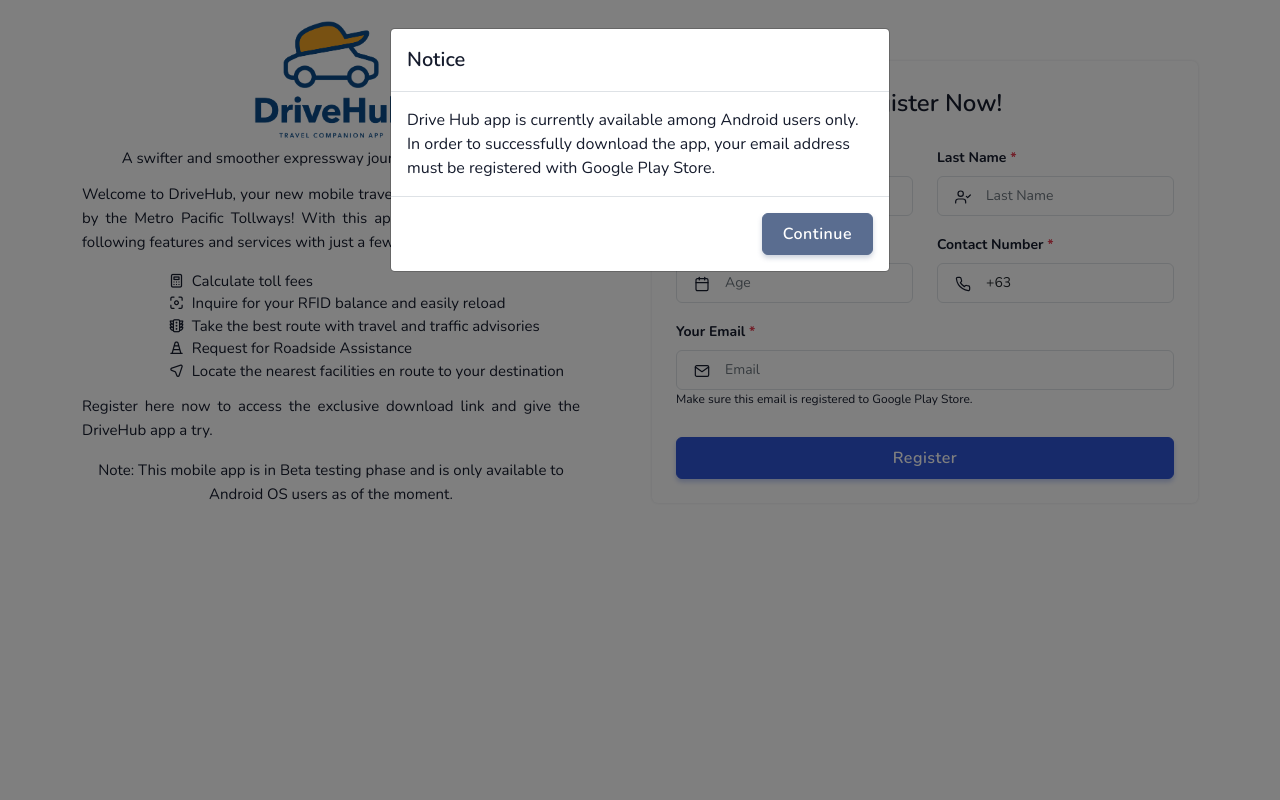
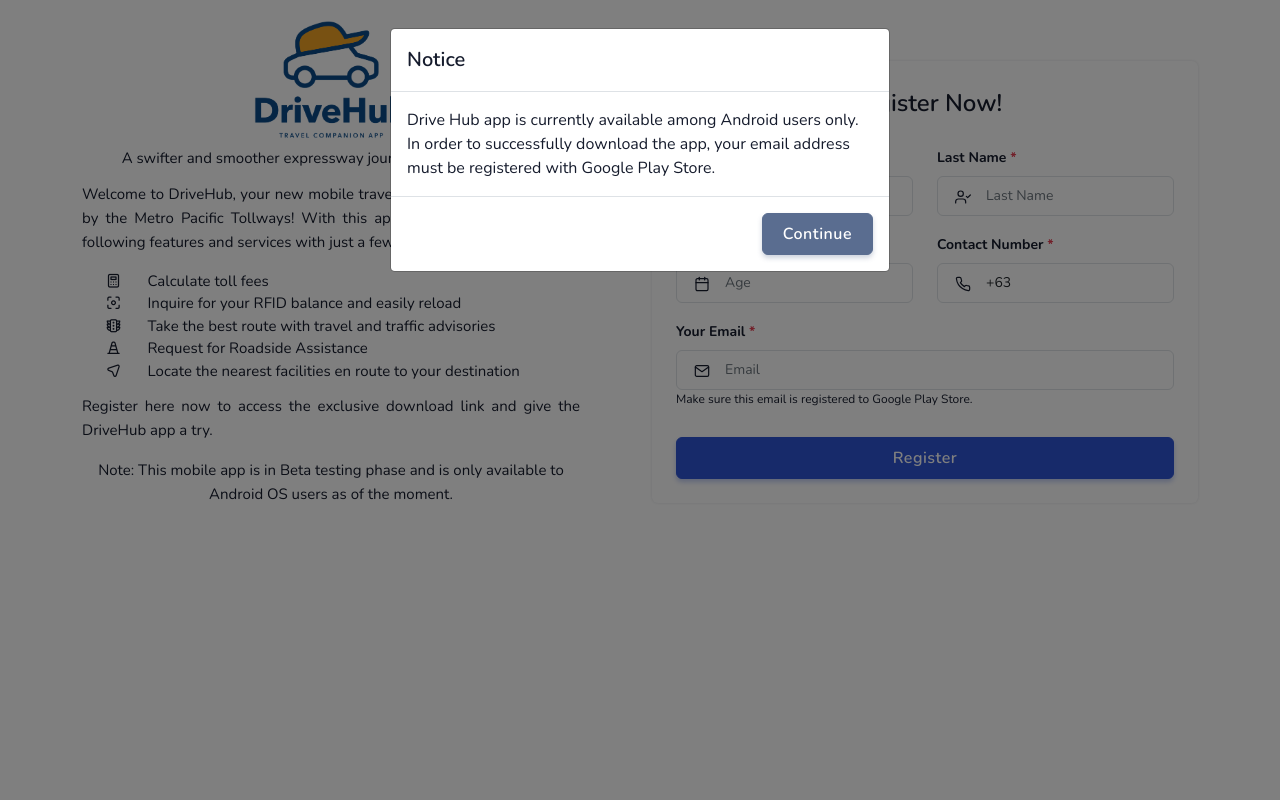
Before and after one commit to JMIRADOR27/Registration, a PHP site: page / in a window 1280 px wide. Run offline with PHP 8.4, Linux system fonts and the light colour scheme; data that the repository does not hold is empty; some libraries are stand-ins or nearby versions.

Commit message:
indent features

```diff
--- a/index.php
+++ b/index.php
@@ -54,17 +54,19 @@ if (mysqli_num_rows($stmt) >= 5000) {
                         <p align="justify">
                             Welcome to DriveHub, your new mobile travel companion brought to you by the Metro Pacific Tollways! With this app, you’ll be able to do the following features and services with just a few clicks:
                         </p>
-                        <div class="row">
-                       <div class="col-lg-2 col-md-2"></div>
-                        <div class="col-lg-10 col-md-10">
-                        <div style="margin-bottom: 12px">
-                            <i class="uil uil-calculator"></i>&nbsp; Calculate toll fees<br>
-                            <i class="uil uil-capture"></i>&nbsp; Inquire for your RFID balance and easily reload<br>
-                            <i class="uil uil-traffic-light"></i>&nbsp; Take the best route with travel and traffic advisories<br>
-                            <i class="uil uil-no-entry"></i>&nbsp; Request for Roadside Assistance<br>
-                            <i class="uil uil-location-arrow"></i>&nbsp; Locate the nearest facilities en route to your destination<br>
-                        </div>
-                        </div>
+
+
+                        <div class="row" style="margin-bottom: 12px; margin-left: 12px">
+                            <div class="col-1"><i class="uil uil-calculator"></i></div>
+                            <div class="col-11">Calculate toll fees</div>
+                            <div class="col-1"><i class="uil uil-capture"></i></div>
+                            <div class="col-11">Inquire for your RFID balance and easily reload</div>
+                            <div class="col-1"><i class="uil uil-traffic-light"></i></div>
+                            <div class="col-11">Take the best route with travel and traffic advisories</div>
+                            <div class="col-1"><i class="uil uil-no-entry"></i></div>
+                            <div class="col-11">Request for Roadside Assistance</div>
+                            <div class="col-1"><i class="uil uil-location-arrow"></i></div>
+                            <div class="col-11">Locate the nearest facilities en route to your destination</div>
                         </div>
                         <p align="justify">
                             Register here now to access the exclusive download link and give the DriveHub app a try.
```
